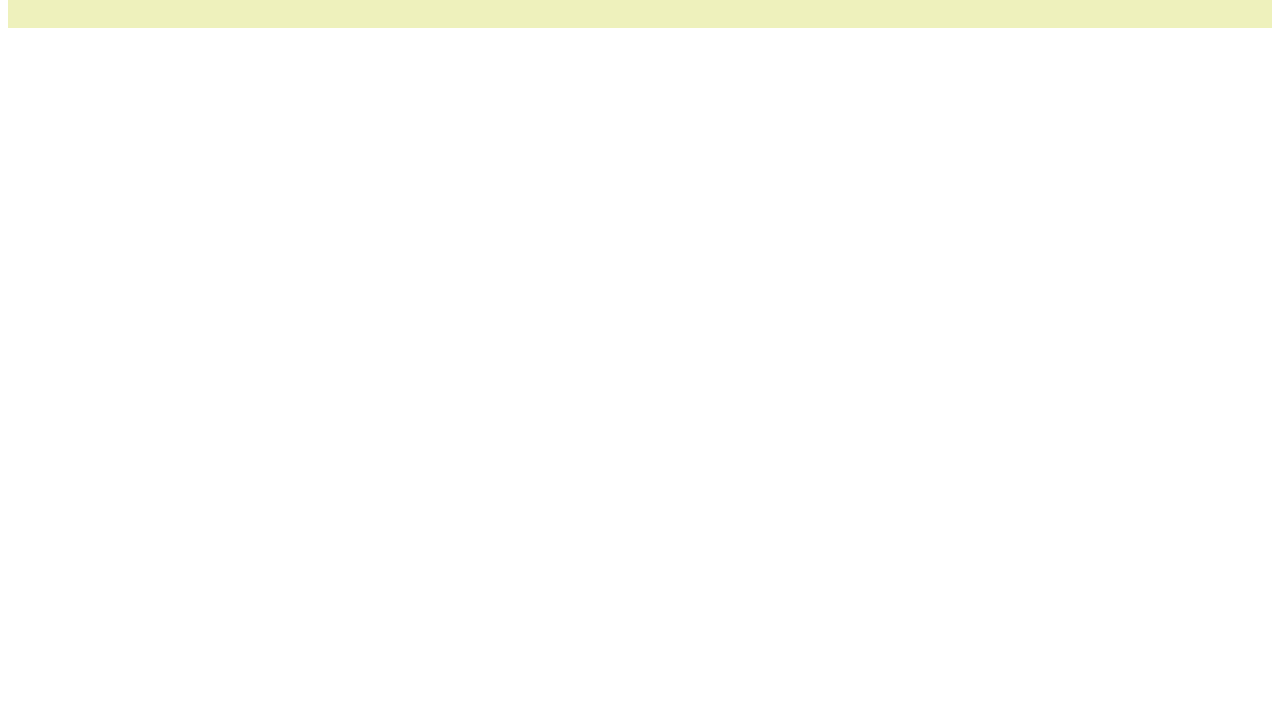
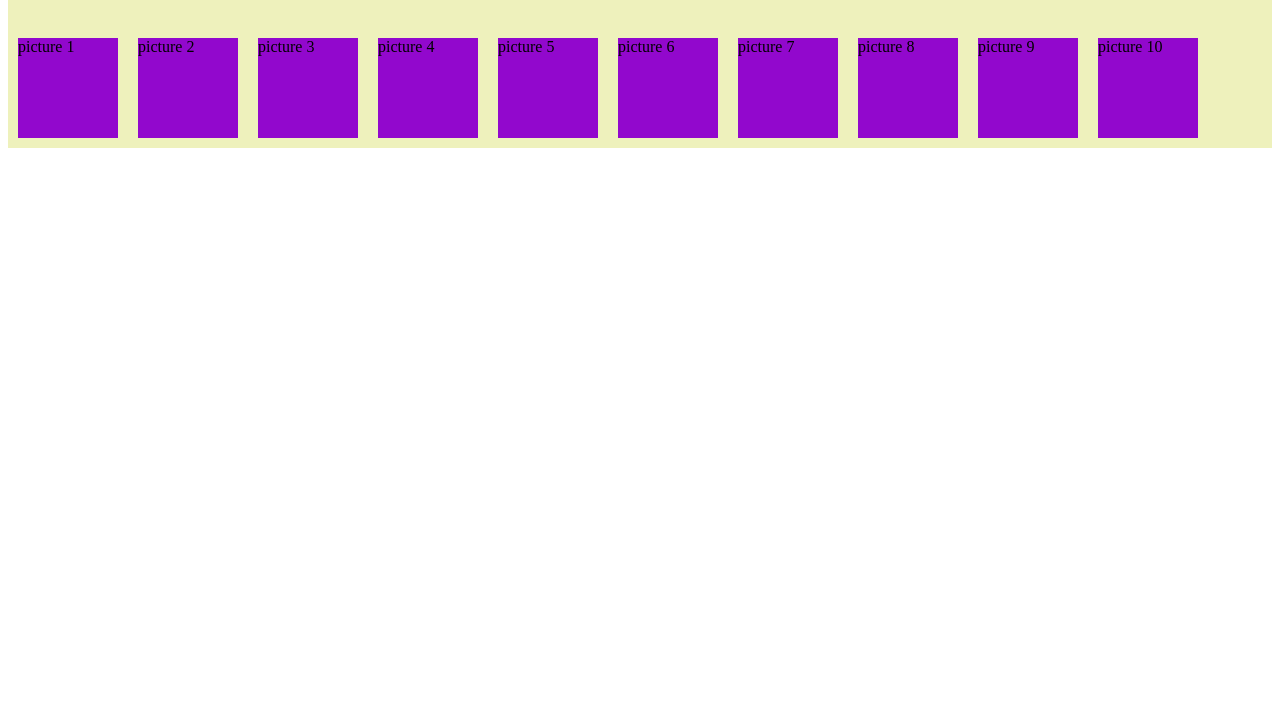
Before and after one commit to EgorPetrov023/EgorPetrov023.github.io, a plain HTML site: page index.html in a window 1280 px wide. Shown: the part 81-800 px from the top of the page. Drawn offline with Linux system fonts and the light colour scheme.

Commit message:
Update index.html

```diff
--- a/index.html
+++ b/index.html
@@ -49,6 +49,20 @@
             <h1> </h1>
           </div>
        </div>
+    <div class="container">
+        <div class="box">picture 1</div>
+        <div class="box">picture 2</div>
+        <div class="box">picture 3</div>
+        <div class="box">picture 4</div>
+        <div class="box">picture 5</div>
+        <div class="box">picture 6</div>
+        <div class="box">picture 7</div>
+        <div class="box">picture 8</div>
+        <div class="box">picture 9</div>
+        <div class="box">picture 10</div>
+
+
+    </div>
 </main>
 
 
```
